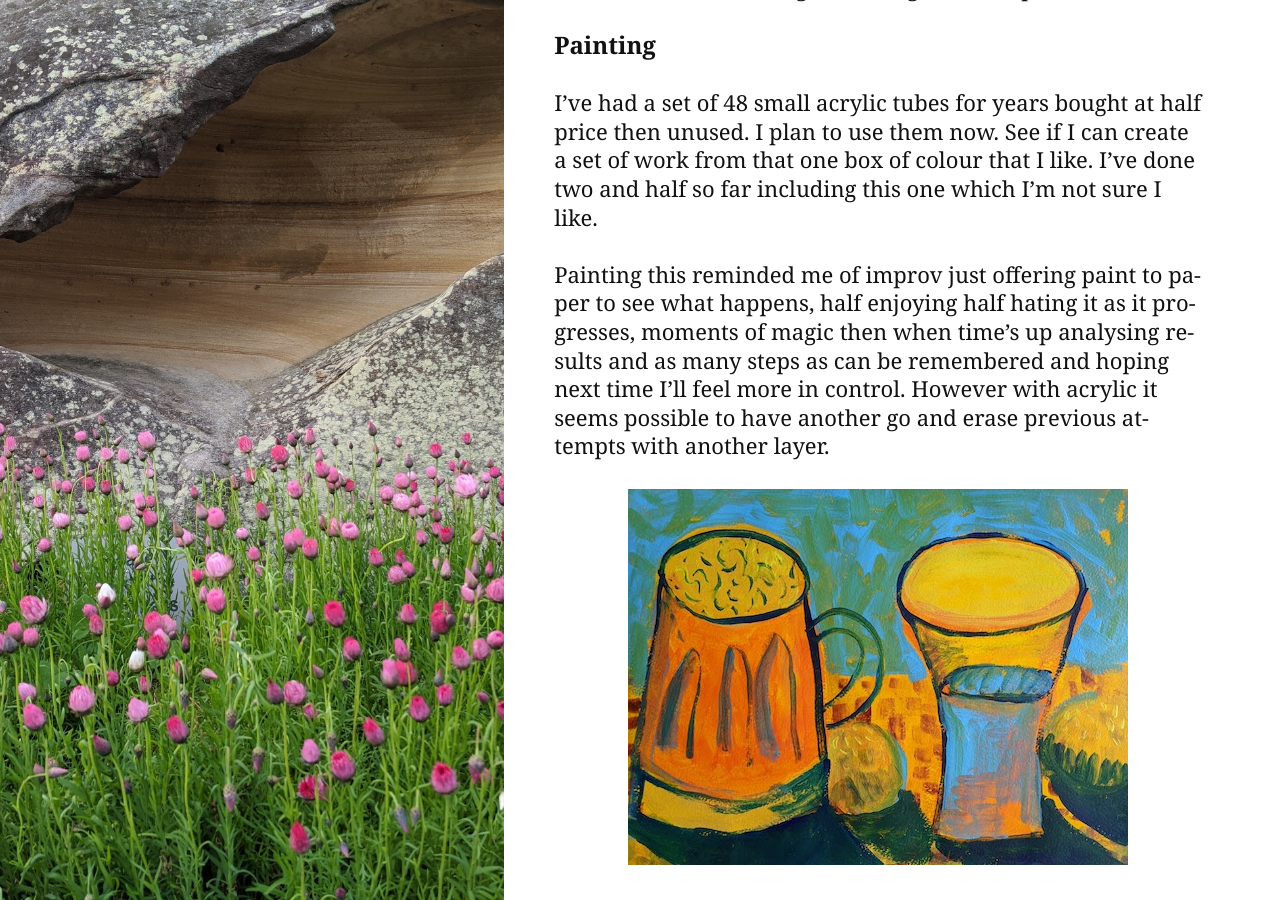
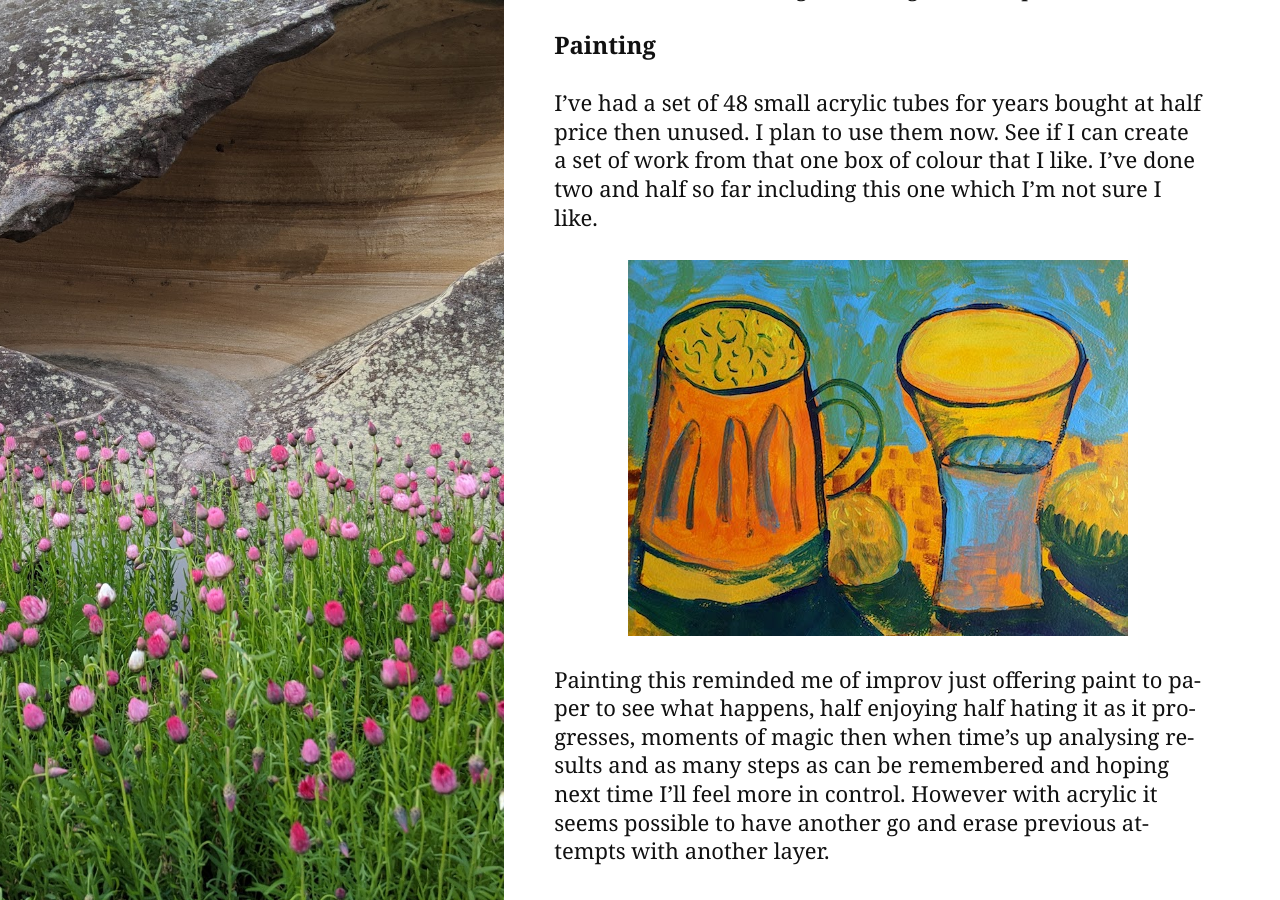
Before and after one commit to angusf/personalsite, a Jekyll site: the page built from _posts/2021-10-24-Second-post-in-two-days.markdown, in a window 1280 px wide and 900 px high, scrolled down 440 px. Built offline with Jekyll 4.4.1, drawn with Linux system fonts in a browser that asks for light colours.

```diff
--- a/_posts/2021-10-24-Second-post-in-two-days.markdown
+++ b/_posts/2021-10-24-Second-post-in-two-days.markdown
@@ -9,8 +9,8 @@ After 12 months away I couldn't really remember how to render this blog. I wrote
 ### Painting
 I've had a set of 48 small acrylic tubes for years bought at half price then unused. I plan to use them now. See if I can create a set of work from that one box of colour that I like. I've done two and half so far including this one which I'm not sure I like.
 
-Painting this reminded me of improv just offering paint to paper to see what happens, half enjoying half hating it as it progresses, moments of magic then when time's up analysing results and as many steps as can be remembered and hoping next time I'll feel more in control. However with acrylic it seems possible to have another go and erase previous attempts with another layer.
-
 <p align="center">
   <img src="/assets/images/211123_acrylic_A4.jpeg" width="500" alt="Learning to paint with acrylics"/>
 </p>
+
+Painting this reminded me of improv just offering paint to paper to see what happens, half enjoying half hating it as it progresses, moments of magic then when time's up analysing results and as many steps as can be remembered and hoping next time I'll feel more in control. However with acrylic it seems possible to have another go and erase previous attempts with another layer.
```
